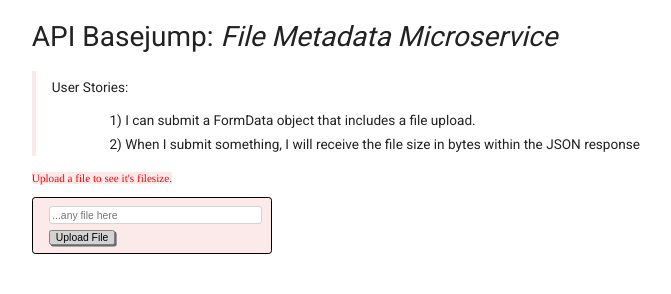
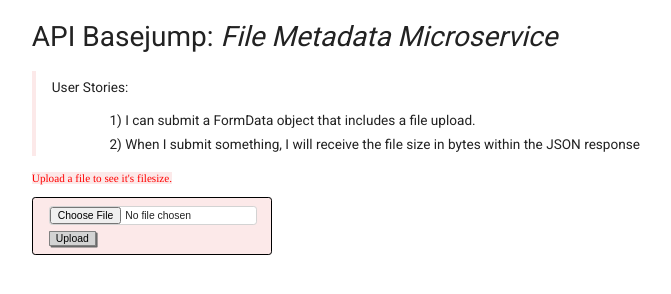
Before and after one commit to JP-Dub/file-metadata, a website: page views/index.html in a window 1280 px wide. Shown: the whole page, without its empty margins (71-742 px from the left). Drawn offline with Linux system fonts and the light colour scheme.

Commit message:
🏋🍢 Checkpoint server.js:553280/3 views/index.html:553280/27 public/style.css:553280/210

```diff
--- a/package.json
+++ b/package.json
@@ -2,7 +2,6 @@
   "//1": "describes your app and its dependencies",
   "//2": "https://docs.npmjs.com/files/package.json",
   "//3": "updating this file will download and update your packages",
-
   "name": "my-glitch-app",
   "version": "0.0.1",
   "description": "What am I about?",
@@ -11,7 +10,8 @@
     "start": "node server.js"
   },
   "dependencies": {
-    "express": "^4.16.2"
+    "express": "^4.16.2",
+    "formidable": "^1.1.1"
   },
   "engines": {
     "node": "8.x"
--- a/public/style.css
+++ b/public/style.css
@@ -97,16 +97,17 @@ form {
 input {
   display: block;
   margin-bottom: .5vmin;
-  padding: .3vmin;
   width: 100%;
   border: .05vmin solid lightgrey;
-  border-radius: 3px;
+  border-radius: .4vmin;
   font-size: 1.3vmin;
+  background-color: white;
 }
 
 button {
+  justify-content: center;
   font-size: 1.3vmin;
-  border-radius: .3vmin;
+  border-radius: .1vmin;
   background-color: lightgrey;
   border: .1vmin solid grey;
   box-shadow: .2vmin .2vmin dimgrey;
--- a/server.js
+++ b/server.js
@@ -3,6 +3,7 @@
 
 // init project
 var express = require('express');
+
 var app = express();
 
 // we've started you off with Express,
--- a/views/index.html
+++ b/views/index.html
@@ -28,8 +28,8 @@
       <footer>
           <p><mark>Upload a file to see it's filesize.</mark></p>
           <form>
-            <input type="text" maxlength="100" placeholder="...any file here">
-            <button type="submit">Upload File</button>
+            <input type="file" maxlength="100">
+            <button type="submit">Upload</button>
           </form>
           <section class="dreams">
             <ul id="dreams">
```
